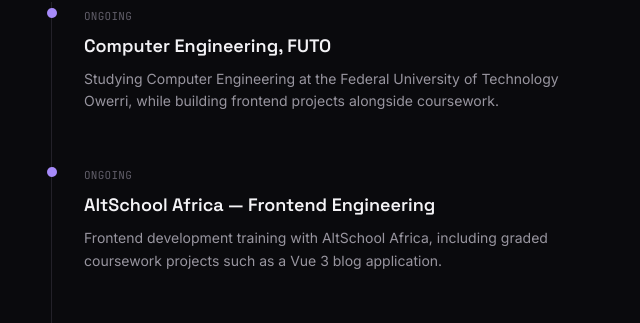
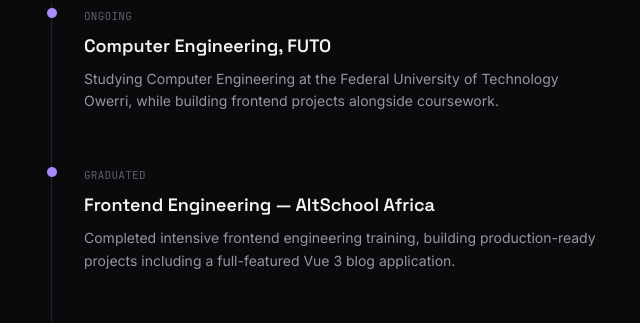
Before and after one commit to Josh-codes165/Joshua-Porfolio, a React (Vite) app: page / in a window 1280 px wide. Shown: the part 5527-5850 px from the top of the page, without its empty margins (205-845 px from the left). Built offline with nearby package versions, Linux system fonts and the light colour scheme.

Commit message:
added my cv link

```diff
--- a/src/components/Hero.tsx
+++ b/src/components/Hero.tsx
@@ -42,7 +42,7 @@
           </div>
 
           <a
-            href="/resume.pdf"
+            href="https://docs.google.com/document/d/1_E9I45RUHA00tQf5gMLiJoPcSfHwY35rVqJAZRFwT_4/export?format=pdf"
             className="mt-6 inline-block font-mono text-xs text-ink-faint hover:text-ink-muted underline underline-offset-4 transition-colors"
           >
             Download Resume →
--- a/src/data/site.ts
+++ b/src/data/site.ts
@@ -6,7 +6,8 @@
   twitter: "https://x.com/0x_joshio",
 };
 
-export const journey: { period: string; title: string; description: string }[] = [
+export const journey: { period: string; title: string; description: string }[] =
+  [
     {
       period: "Ongoing",
       title: "Computer Engineering, FUTO",
@@ -14,10 +15,9 @@
         "Studying Computer Engineering at the Federal University of Technology Owerri, while building frontend projects alongside coursework.",
     },
     {
-    period: "Ongoing",
-    title: "AltSchool Africa — Frontend Engineering",
-    description:
-      "Frontend development training with AltSchool Africa, including graded coursework projects such as a Vue 3 blog application.",
+      period: "Graduated",
+      title: "Frontend Engineering — AltSchool Africa",
+      description:"Completed intensive frontend engineering training, building production-ready projects including a full-featured Vue 3 blog application.",
     },
     {
       period: "Recent",
```
Lines whose indentation alone changed are shown as unchanged.
